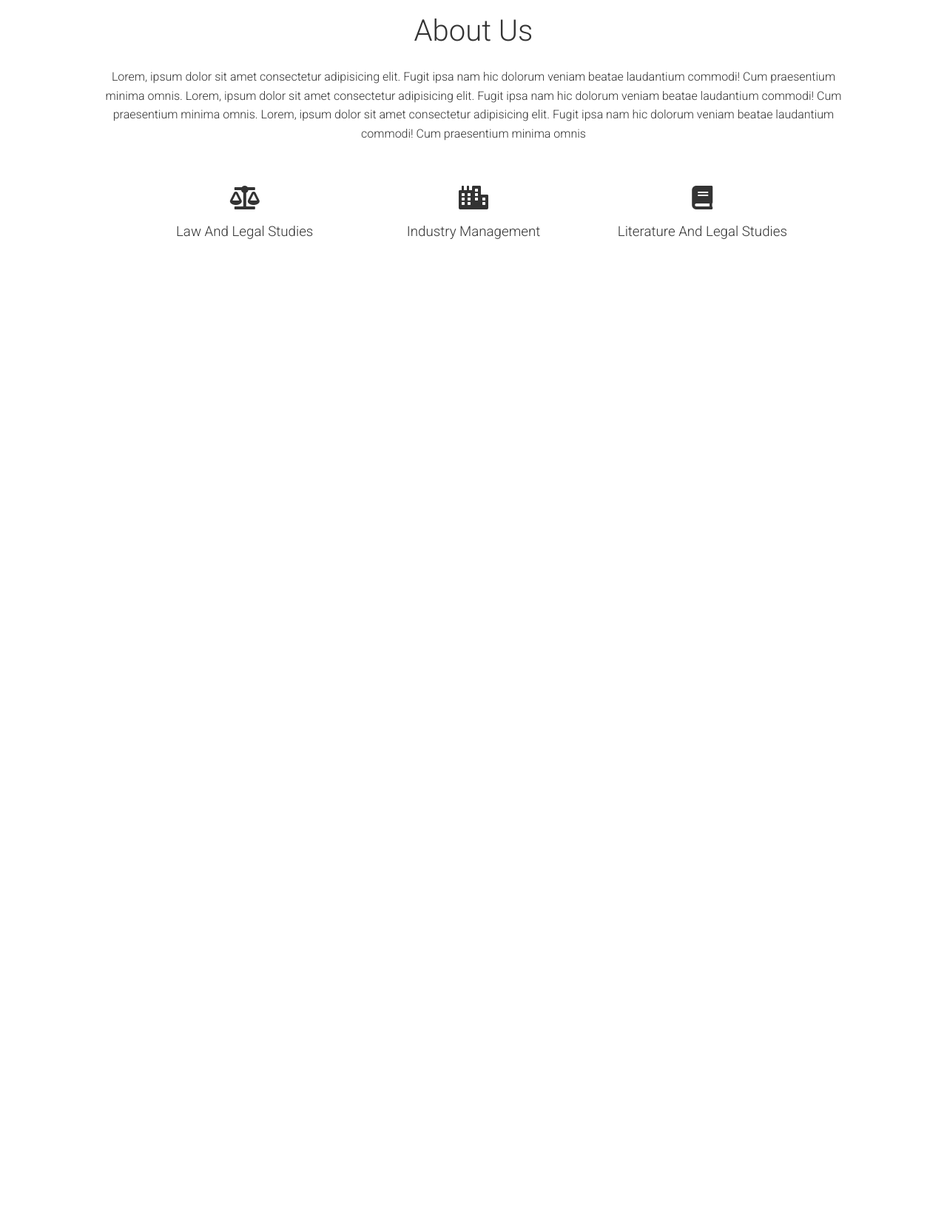
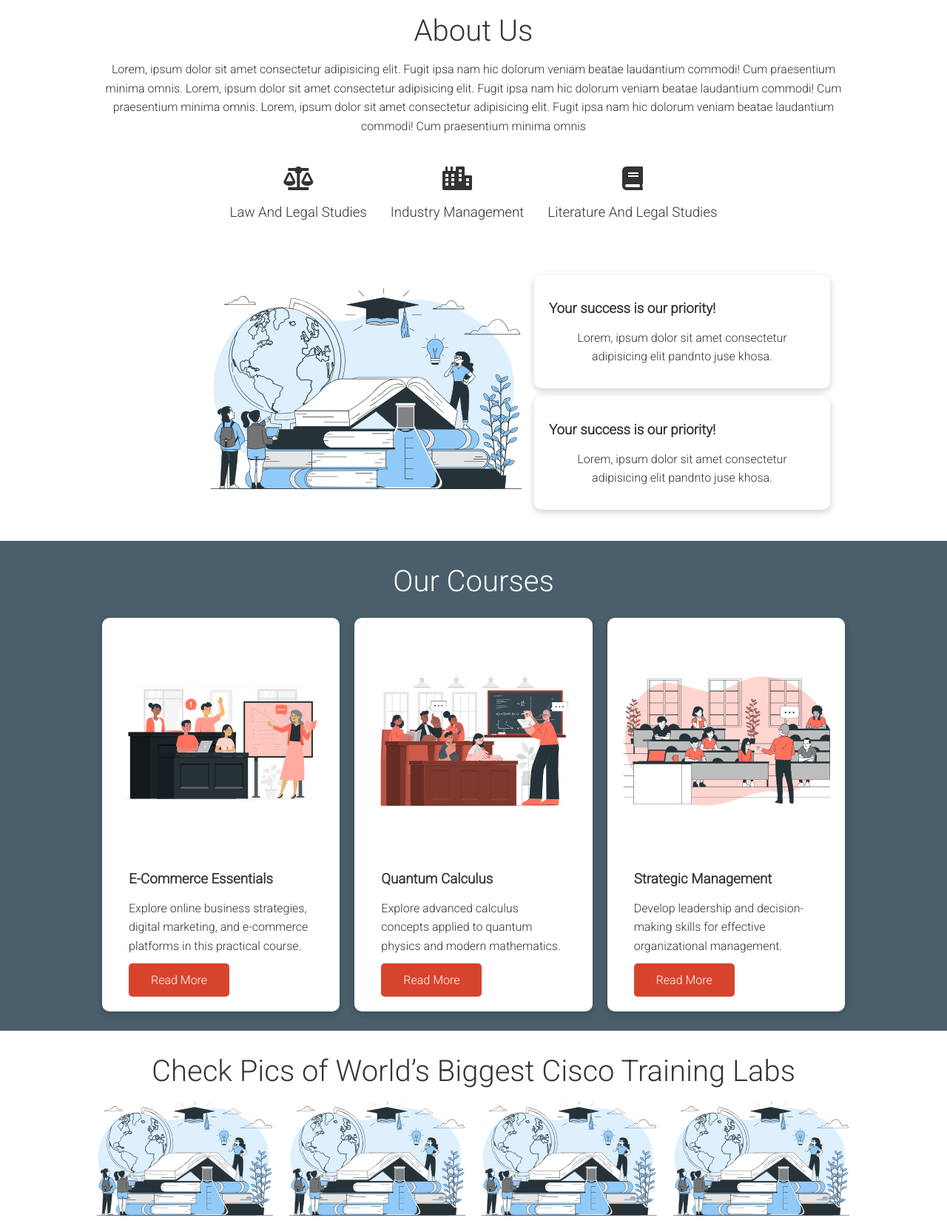
Before and after one commit to nis6/NB-Landing-Page, a plain HTML site: page index.html in a window 1280 px wide. Shown: the part 567-2228 px from the top of the page at 74% size. Before the commit the page ends 970 px from the top, so only its background shows below. Drawn offline with Linux system fonts and the light colour scheme.

Commit message:
done till courses

```diff
--- a/index.html
+++ b/index.html
@@ -36,7 +36,7 @@
         </p>
         <a href="#" class="btn btn-outline">Discover More</a>
       </div>
-      <div class="header-card card">
+      <div class="card header-card">
         <h2>FIRST TIMERS DISCOUNT !!!</h2>
         <p>
           <span class="spanned">-20%</span> FOR THE FIRST 100 STUDENTS TO REGISTER
@@ -47,14 +47,15 @@
     </header>
 
     <section id="about">
+      <div class="main">
         <h1>About Us</h1>
         <p>
-        Lorem, ipsum dolor sit amet consectetur adipisicing elit. Fugit ipsa nam hic
-        dolorum veniam beatae laudantium commodi! Cum praesentium minima omnis.
-        Lorem, ipsum dolor sit amet consectetur adipisicing elit. Fugit ipsa nam hic
-        dolorum veniam beatae laudantium commodi! Cum praesentium minima omnis.
-        Lorem, ipsum dolor sit amet consectetur adipisicing elit. Fugit ipsa nam hic
-        dolorum veniam beatae laudantium commodi! Cum praesentium minima omnis
+          Lorem, ipsum dolor sit amet consectetur adipisicing elit. Fugit ipsa nam
+          hic dolorum veniam beatae laudantium commodi! Cum praesentium minima omnis.
+          Lorem, ipsum dolor sit amet consectetur adipisicing elit. Fugit ipsa nam
+          hic dolorum veniam beatae laudantium commodi! Cum praesentium minima omnis.
+          Lorem, ipsum dolor sit amet consectetur adipisicing elit. Fugit ipsa nam
+          hic dolorum veniam beatae laudantium commodi! Cum praesentium minima omnis
         </p>
         <div class="schools">
           <div>
@@ -70,6 +71,96 @@
             <h3>Literature And Legal Studies</h3>
           </div>
         </div>
+      </div>
+      <div class="second">
+        <img src="./assets/college.svg" />
+        <div class="card-container">
+          <div class="card">
+            <h3>Your success is our priority!</h3>
+            <p>
+              Lorem, ipsum dolor sit amet consectetur adipisicing elit pandnto juse
+              khosa.
+            </p>
+          </div>
+          <div class="card">
+            <h3>Your success is our priority!</h3>
+            <p>
+              Lorem, ipsum dolor sit amet consectetur adipisicing elit pandnto juse
+              khosa.
+            </p>
+          </div>
+        </div>
+      </div>
+    </section>
+    <section id="courses">
+      <h1 class="font2">Our Courses</h1>
+      <div class="courses-container">
+        <div class="card">
+          <img class="thumbnail" src="./assets/course2.svg" alt="an image" />
+          <div class="card-details">
+            <h3 class="font">E-Commerce Essentials</h3>
+            <p class="font1">
+              Explore online business strategies, digital marketing, and e-commerce
+              platforms in this practical course.
+            </p>
+            <a class="btn" href="#">Read More</a>
+          </div>
+        </div>
+        <div class="card">
+          <img class="thumbnail" src="./assets/course1.svg" alt="an image" />
+          <div class="card-details">
+            <h3 class="font">Quantum Calculus</h3>
+            <p class="font1">
+              Explore advanced calculus concepts applied to quantum physics and
+              modern mathematics.
+            </p>
+            <a class="btn" href="#">Read More</a>
+          </div>
+        </div>
+        <div class="card">
+          <img class="thumbnail" src="./assets/course3.svg" alt="an image" />
+          <div class="card-details">
+            <h3 class="font">Strategic Management</h3>
+            <p class="font1">
+              Develop leadership and decision-making skills for effective
+              organizational management.
+            </p>
+            <a class="btn" href="#">Read More</a>
+          </div>
+        </div>
+      </div>
+    </section>
+    <section id="gallery">
+      <h1 class="font2 center-text mar2">
+        Check Pics of World’s Biggest Cisco Training Labs
+      </h1>
+
+      <ul class="image-grid">
+        <li>
+          <img src="./assets/college.svg" alt="image" />
+        </li>
+        <li>
+          <img src="./assets/college.svg" alt="image" />
+        </li>
+        <li>
+          <img src="./assets/college.svg" alt="image" />
+        </li>
+        <li>
+          <img src="./assets/college.svg" alt="image" />
+        </li>
+        <li>
+          <img src="./assets/college.svg" alt="image" />
+        </li>
+        <li>
+          <img src="./assets/college.svg" alt="image" />
+        </li>
+        <li>
+          <img src="./assets/college.svg" alt="image" />
+        </li>
+        <li>
+          <img src="./assets/college.svg" alt="image" />
+        </li>
+      </ul>
     </section>
   </body>
 </html>
--- a/styles/about.css
+++ b/styles/about.css
@@ -3,16 +3,33 @@
   flex-direction: column;
   justify-content: center;
   align-items: center;
-  padding: 1rem 8rem;
   padding-top: 100px;
   text-align: center;
 }
 
 .schools {
-  display: grid;
-  grid-template-columns: repeat(3, 1fr);
+  display: flex;
+  gap: 2rem;
   justify-content: center;
   align-items: center;
   width: 100%;
-  padding: 3rem;
+  padding: 2rem;
+  @media (max-width: 800px) {
+    flex-wrap: wrap;
+  }
 }
+
+.second img {
+  width: 60%;
+  @media (max-width: 800px) {
+    width: 90%;
+  }
+}
+
+.second {
+  padding: 1rem 4rem;
+  display: flex;
+  @media (max-width: 800px) {
+    flex-direction: column;
+  }
+}
--- /dev/null
+++ b/styles/courses.css
@@ -0,0 +1,30 @@
+#courses {
+  background-color: #4a5f6b;
+  color: #fff;
+}
+
+.courses-container {
+  display: flex;
+  justify-content: center;
+  align-items: center;
+  @media (max-width: 800px) {
+    flex-direction: column;
+  }
+}
+
+.card {
+  width: 400px;
+}
+
+.card h3 {
+  text-align: start;
+  font-weight: bolder;
+}
+
+.card img {
+  height: 300px;
+}
+
+.card-details {
+  padding: 0 1rem;
+}
--- /dev/null
+++ b/styles/gallery.css
@@ -0,0 +1,9 @@
+.image-grid {
+  display: grid;
+  grid-template-columns: repeat(4, 1fr);
+  grid-gap: 15px;
+}
+
+.image-grid > img {
+  border-radius: 5%;
+}
--- a/styles/global.css
+++ b/styles/global.css
@@ -36,6 +36,7 @@ h3 {
 
 h1 {
   font-size: 2.5rem;
+  text-align: center;
 }
 
 p {
@@ -44,7 +45,6 @@ p {
 
 img {
   width: 100%;
-  height: 100%;
 }
 
 /* the button */
@@ -77,3 +77,12 @@ img {
   padding: 20px;
   margin: 10px;
 }
+
+section,
+header,
+nav {
+  padding: 1rem 8rem;
+  @media (max-width: 800px) {
+    padding: 1rem 3rem;
+  }
+}
--- a/styles/header.css
+++ b/styles/header.css
@@ -7,11 +7,15 @@ header {
   display: flex;
   align-items: center;
   justify-content: center;
-  padding: 1rem 8rem;
+  @media (max-width: 800px) {
+    height: max-content;
+    flex-direction: column;
+  }
 }
 
 header h1 {
   font-size: 40px;
+  text-align: start;
 }
 
 header p {
@@ -25,6 +29,9 @@ header p {
   width: 600px;
   padding: 20px;
   z-index: 100;
+  @media (max-width: 800px) {
+    width: 400px;
+  }
 }
 
 .spanned {
--- a/styles/index.css
+++ b/styles/index.css
@@ -2,3 +2,6 @@
 @import "./nav.css";
 @import "./header.css";
 @import "./about.css";
+@import "./courses.css";
+@import "./gallery.css";
+@import "./contact.css";
--- a/styles/nav.css
+++ b/styles/nav.css
@@ -6,7 +6,10 @@ nav {
   display: flex;
   justify-content: space-between;
   align-items: center;
-  padding: 1rem 8rem;
+  @media (max-width: 800px) {
+    flex-direction: column;
+    height: 170px;
+  }
 }
 
 /* styling the a tags */
```
Also changed, not shown: assets/class.svg (added), assets/college.svg (added), assets/course.svg (added), assets/course1.svg (added), assets/course2.svg (added), assets/course3.svg (added), assets/education.svg (added), assets/team.svg (added), styles/contact.css (added). Lines whose indentation alone changed are shown as unchanged.
